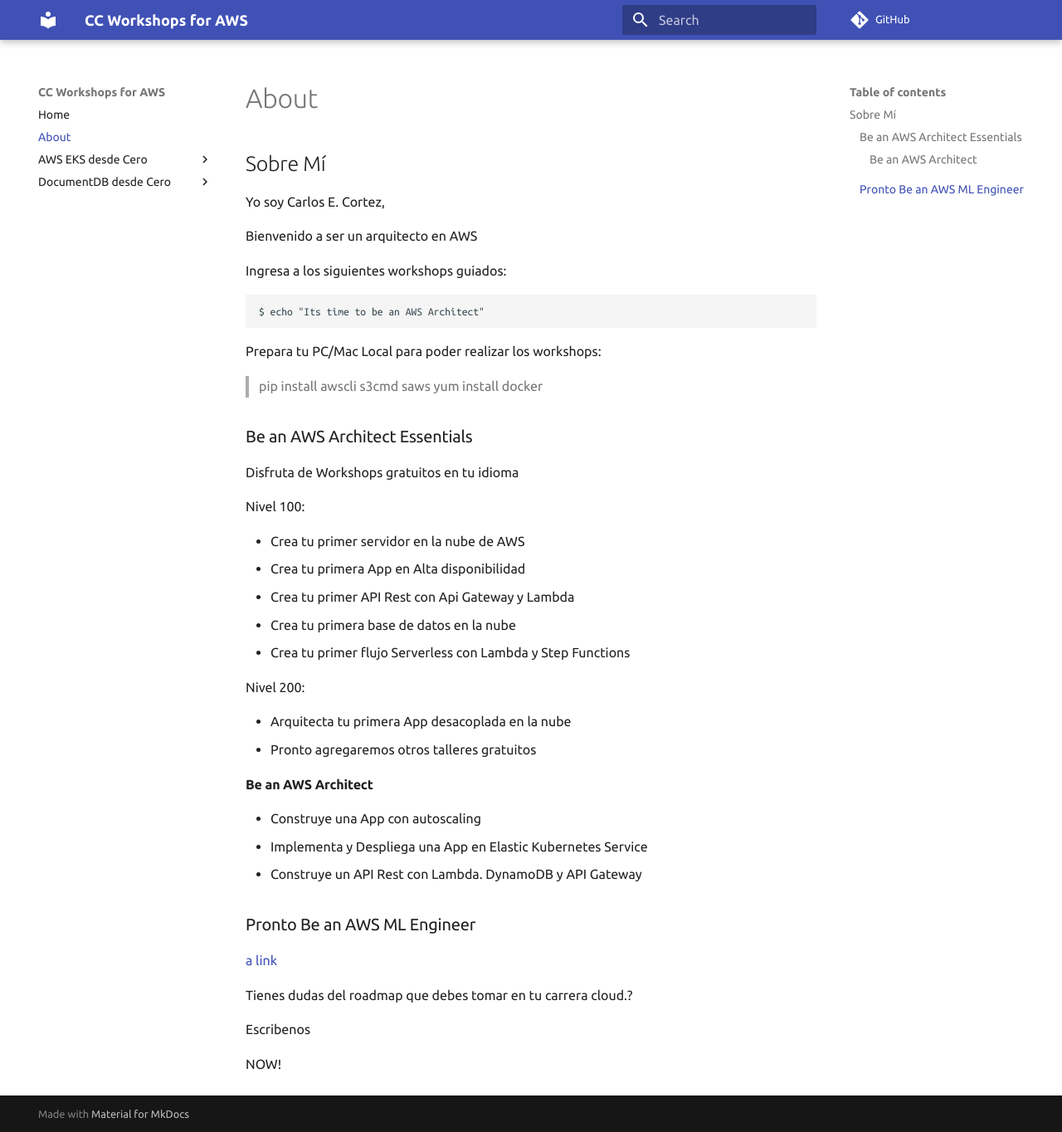
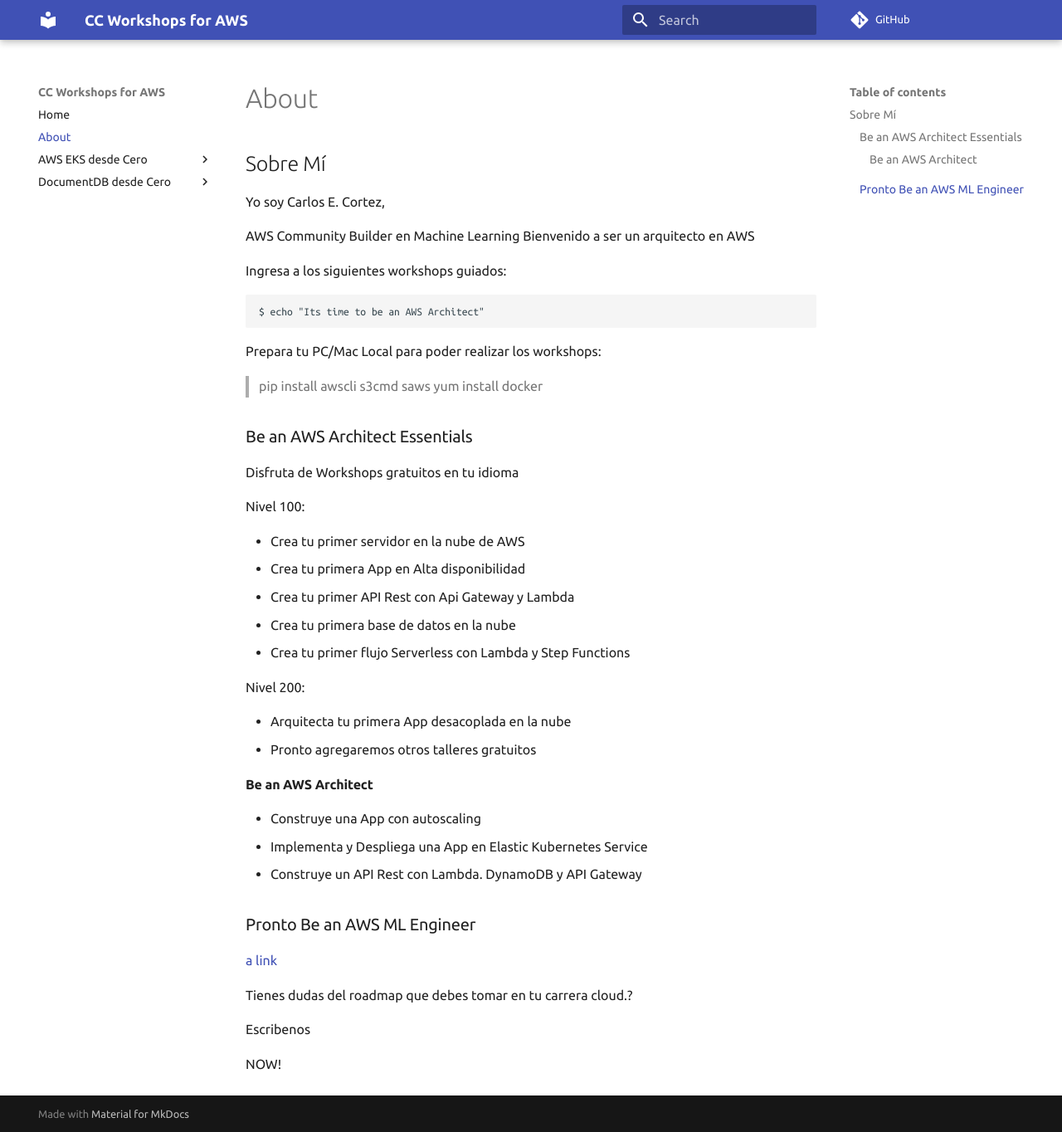
Before and after one commit to ccortezb/learn-aws, an MkDocs documentation site: the page built from docs/about.md, in a window 1280 px wide and 1364 px high. Shown: the whole window at 83% size. Built offline with MkDocs 1.6.1 and Material for MkDocs 9.7.7, drawn with Linux system fonts in a browser that asks for light colours; comment, search, counter and statistics services are not loaded.

Commit message:
agregar builder info en about

```diff
--- a/docs/about.md
+++ b/docs/about.md
@@ -2,6 +2,7 @@
 
 Yo soy Carlos E. Cortez,
 
+AWS Community Builder en Machine Learning
 Bienvenido a ser un arquitecto en AWS
 
 Ingresa a los siguientes workshops guiados:
```
